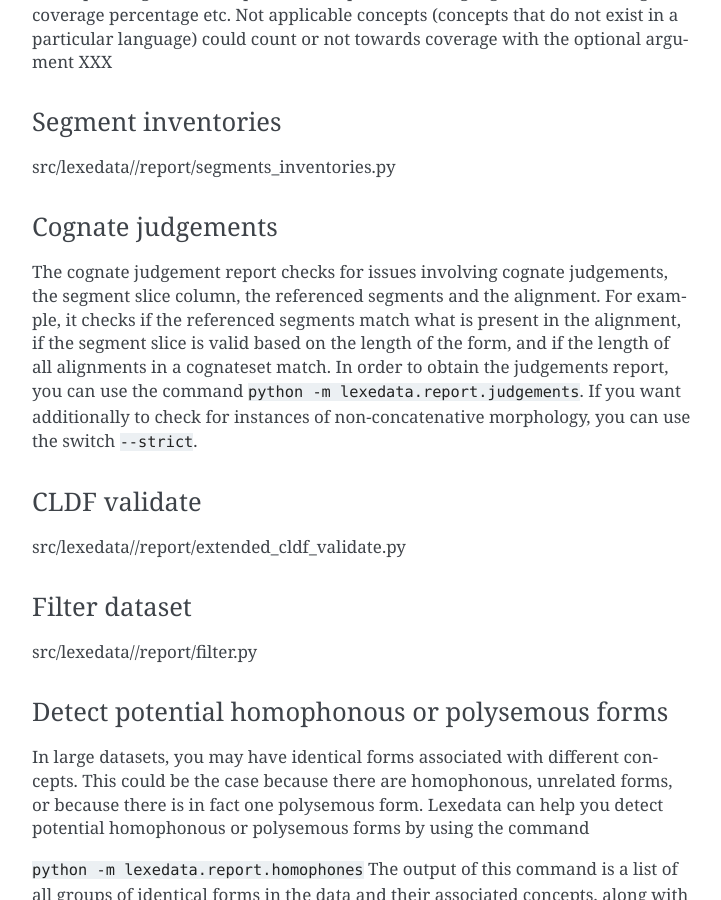
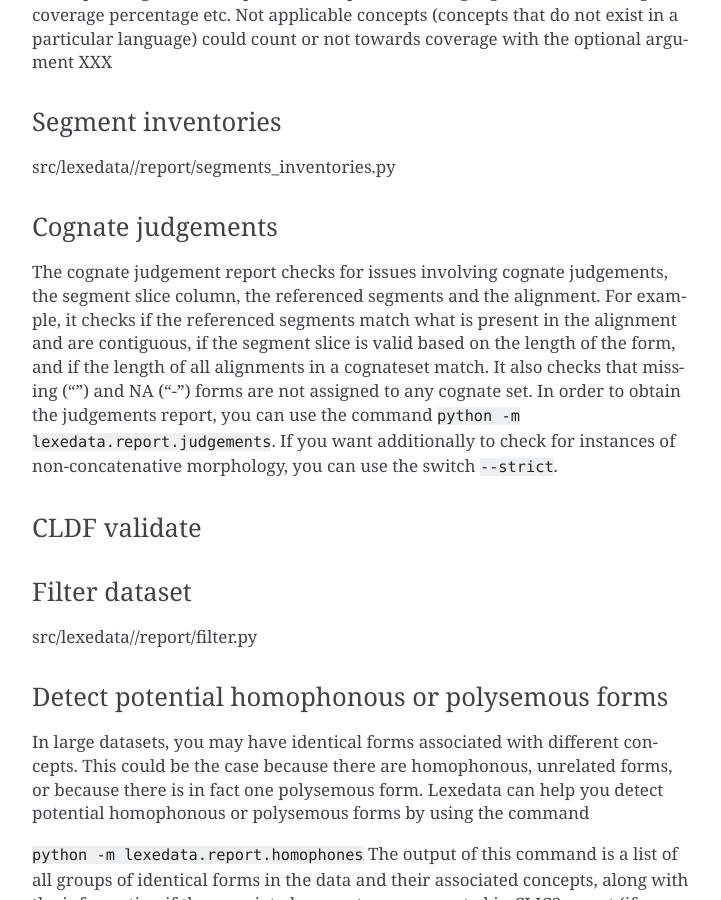
Before and after one commit to lexedata/lexedata, a Sphinx documentation site: the page built from docs/Manual.md, in a window 1280 px wide and 900 px high, scrolled down 9289 px. Shown: the whole window, without its empty margins (388-1109 px from the left). Built offline with Sphinx 7.4.7, drawn with Linux system fonts in a browser that asks for light colours.

Commit message:
update report.judgements

```diff
--- a/docs/Manual.md
+++ b/docs/Manual.md
@@ -135,10 +135,9 @@
 src/lexedata//report/segments_inventories.py
 
 ### Cognate judgements
-The cognate judgement report checks for issues involving cognate judgements, the segment slice column, the referenced segments and the alignment. For example, it checks if the referenced segments match what is present in the alignment, if the segment slice is valid based on the length of the form, and if the length of all alignments in a cognateset match. In order to obtain the judgements report, you can use the command `python -m lexedata.report.judgements`. If you want additionally to check for instances of non-concatenative morphology, you can use the switch `--strict`.
+The cognate judgement report checks for issues involving cognate judgements, the segment slice column, the referenced segments and the alignment. For example, it checks if the referenced segments match what is present in the alignment and are contiguous, if the segment slice is valid based on the length of the form, and if the length of all alignments in a cognateset match. It also checks that missing ("") and NA ("-") forms are not assigned to any cognate set. In order to obtain the judgements report, you can use the command `python -m lexedata.report.judgements`. If you want additionally to check for instances of non-concatenative morphology, you can use the switch `--strict`.
 
 ### CLDF validate
-src/lexedata//report/extended_cldf_validate.py
 
 ### Filter dataset
 src/lexedata//report/filter.py
```
